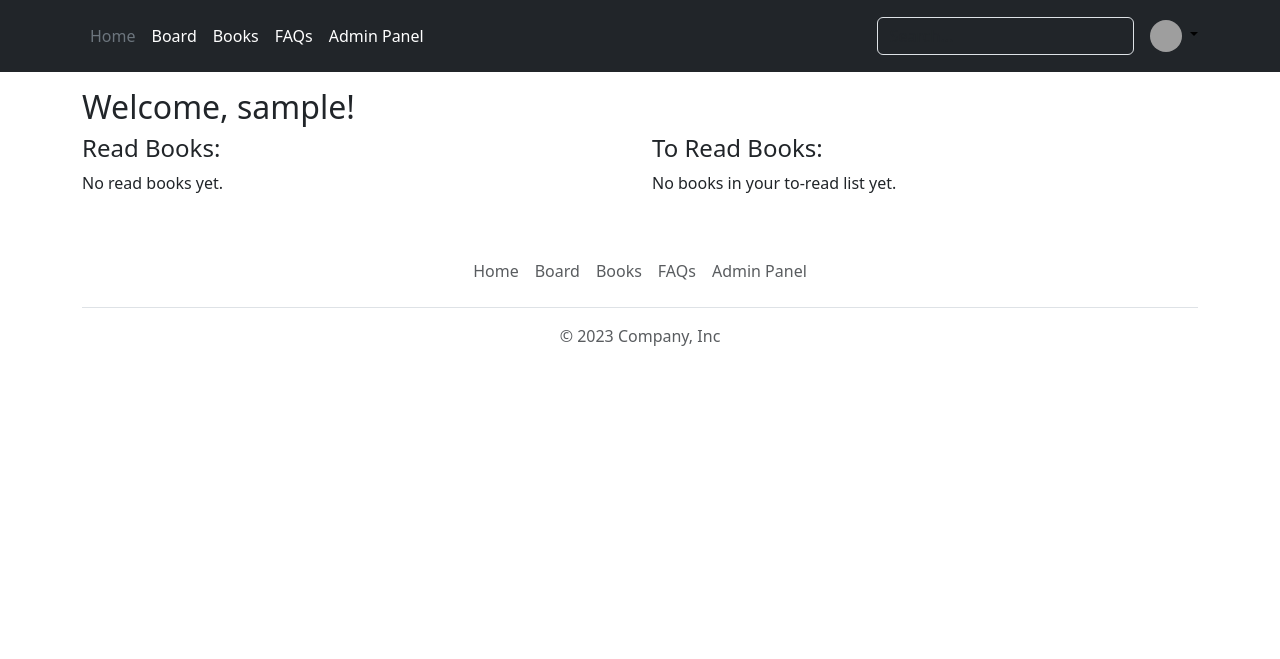
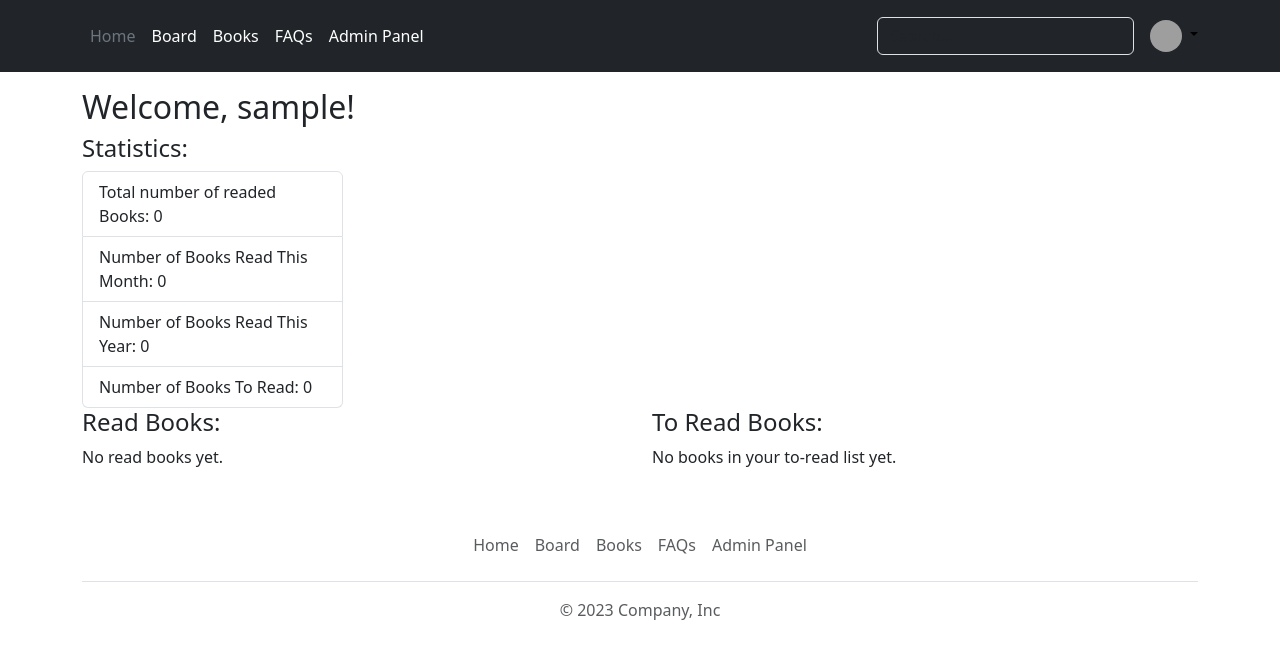
Before and after one commit to kronek1122/Bookshelf_ecommerce, a Django app: page /mybook/profile/ in a window 1280 px wide. Shown: the top 659 px of the page. Run offline with Django 4.2, Linux system fonts and the light colour scheme; the visitor is signed in with stand-in values (Sample User, id 1); some libraries are stand-ins or nearby versions; grey boxes are pictures that could not be loaded.

Commit message:
add statistics to user page

```diff
--- a/mybook/templates/mybook/profile.html
+++ b/mybook/templates/mybook/profile.html
@@ -4,6 +4,18 @@
 <body>
     <div class="container mt-3">
         <h2>Welcome, {{ user.username }}!</h2>
+        <div class="row">
+            <div class="col-md-3">
+                <h4>Statistics:</h4>
+                <ul class="list-group">
+                    <li class="list-group-item">Total number of readed Books: {{ read_books|length }}</li>
+                    <li class="list-group-item">Number of Books Read This Month: {{ read_books_this_month|length }}</li>
+                    <li class="list-group-item">Number of Books Read This Year: {{ read_books_this_year|length }}</li>
+                    <li class="list-group-item">Number of Books To Read: {{ to_read_books|length }}</li>
+                </ul>
+            </div>
+        </div>
+
 
         <div class="row">
             <div class="col-md-6">
--- a/mybook/views.py
+++ b/mybook/views.py
@@ -10,6 +10,7 @@ from django.views.generic import CreateView, DetailView, ListView
 from .forms import UserDataChangeForm, UsernameChangeForm
 
 from statistics import mean
+from datetime import datetime
 
 from .models import Book, UserShelf, BookOpinion
 
@@ -26,17 +27,22 @@ def user_view(request):
 
         read_books = user_shelf.read_books.all()
         to_read_books = user_shelf.to_read_books.all()
+        read_books_this_month = user_opinions.filter(read_date__month=datetime.now().month, read_date__year=datetime.now().year)
+        read_books_this_year = user_opinions.filter(read_date__year=datetime.now().year)
 
         context = {
             'read_books': read_books,
             'to_read_books': to_read_books,
             'user_opinions' : user_opinions,
+            'read_books_this_month' : read_books_this_month,
+            'read_books_this_year' : read_books_this_year,
         }
-    except:
+    except Exception as e:
         context = {
             'read_books': '',
             'to_read_books': '',
         }
+        print(e)
     return render(request, 'mybook/profile.html', context)
 
 
```
